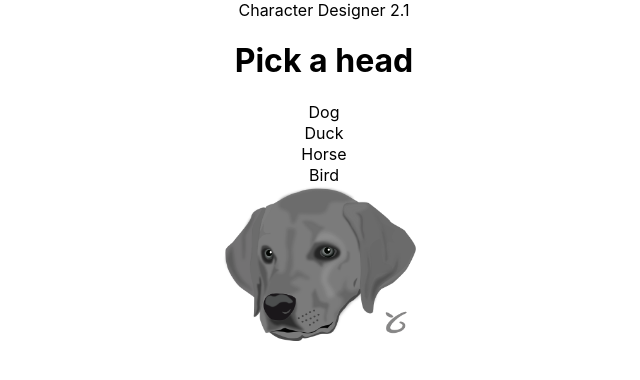
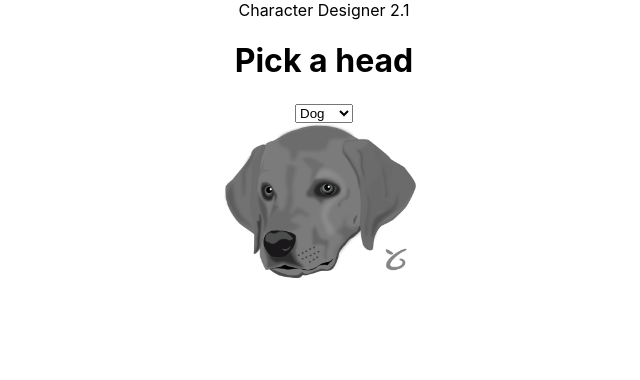
Before and after one commit to amanda-short/mod3-r-character-designer2, a React (Create React App) app: page / in a window 1280 px wide. Shown: the top 380 px of the page, without its empty margins (316-956 px from the left). Built offline with nearby package versions, Linux system fonts and the light colour scheme.

Commit message:
head selector added

```diff
--- a/src/components/Select/Select.js
+++ b/src/components/Select/Select.js
@@ -1,14 +1,21 @@
 import React from 'react';
 import './Select.css';
 
-export default function Select() {
+export default function Select({ head, setHead }) {
   return (
     <div className="select">
       <h1>Pick a head</h1>
-      <option value="dog">Dog</option>
-      <option value="duck">Duck</option>
-      <option value="horse">Horse</option>
-      <option value="bird">Bird</option>
+      <select
+        value={head}
+        onChange={(e) => {
+          setHead(e.target.value);
+        }}
+      >
+        <option value="dog">Dog</option>
+        <option value="duck">Duck</option>
+        <option value="horse">Horse</option>
+        <option value="bird">Bird</option>
+      </select>
     </div>
   );
 }
```
